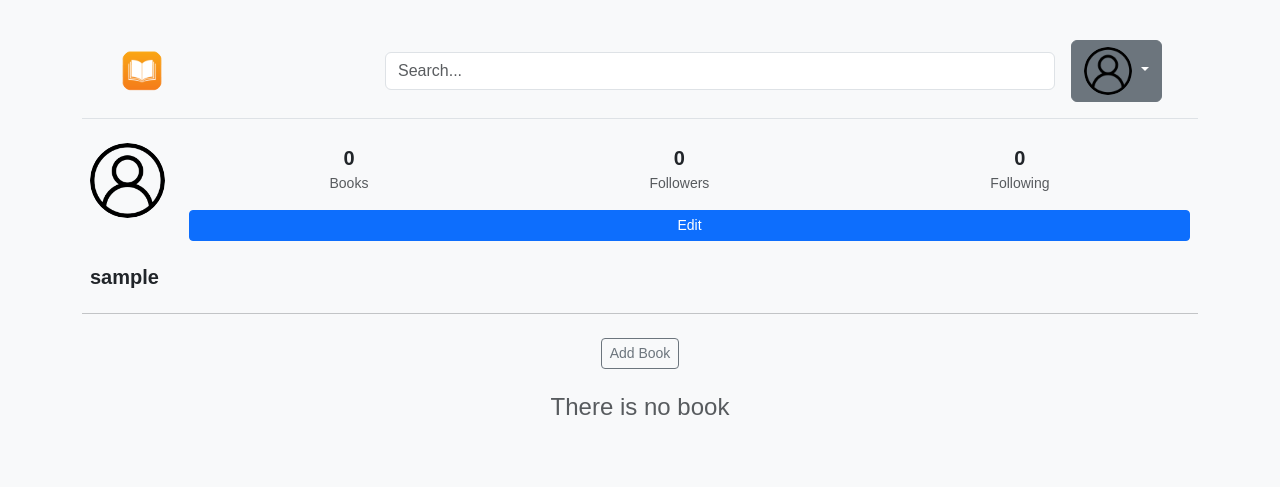
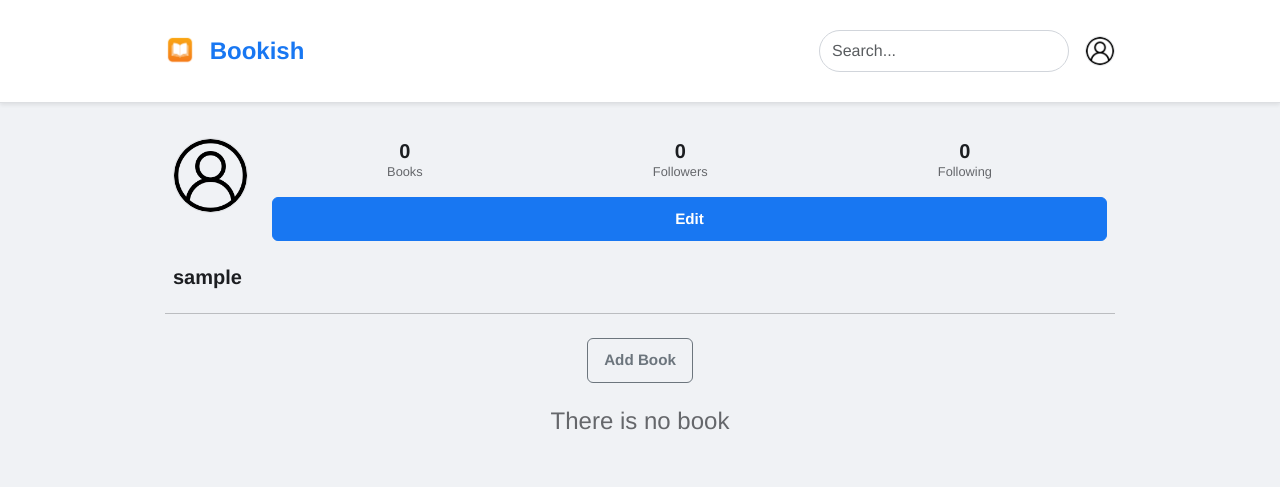
Before and after one commit to arxiveprojects/bookish, a Django app: page /profile/ in a window 1280 px wide. Shown: the top 487 px of the page. Run offline with Django 5.2, Linux system fonts and the light colour scheme; the visitor is signed in with stand-in values (Sample User, id 1); data comes from the database, SQL or seed files in the repository; data that the repository does not hold is empty; parts of the project's set-up code (start-up, migrations or seed data) failed here and were passed over; some libraries are stand-ins or nearby versions.

Commit message:
fixing navbar

```diff
--- /dev/null
+++ b/static/css/instagram_style.css
@@ -0,0 +1,251 @@
+/* Global Styles */
+:root {
+    --meta-gray-background: #f0f2f5;
+    --meta-card-background: #ffffff;
+    --meta-border-color: #dddfe2;
+    --meta-text-color: #1c1e21;
+    --meta-primary-blue: #1877f2;
+    --meta-hover-blue: #166fe5;
+    --meta-shadow-light: rgba(0, 0, 0, 0.08);
+    --meta-shadow-medium: rgba(0, 0, 0, 0.12);
+    --meta-border-radius-sm: 6px;
+    --meta-border-radius-md: 8px;
+    --meta-border-radius-lg: 12px;
+}
+
+body {
+    font-family: Helvetica, Arial, sans-serif; /* Meta's preferred font stack */
+    background-color: var(--meta-gray-background);
+    color: var(--meta-text-color);
+    line-height: 1.3;
+    -webkit-font-smoothing: antialiased;
+    -moz-osx-font-smoothing: grayscale;
+    padding-top: 70px; /* Adjust based on navbar height */
+}
+
+.container {
+    max-width: 980px; /* Slightly wider for a more spacious feel */
+    margin-top: 20px;
+    margin-bottom: 20px;
+    padding-left: 15px;
+    padding-right: 15px;
+}
+
+/* Card-like elements */
+.card {
+    background-color: var(--meta-card-background);
+    border: 1px solid var(--meta-border-color);
+    border-radius: var(--meta-border-radius-lg);
+    box-shadow: 0 2px 4px var(--meta-shadow-light), 0 8px 16px var(--meta-shadow-light); /* More pronounced, but soft shadow */
+    margin-bottom: 20px;
+    overflow: hidden; /* Ensures content respects border-radius */
+}
+
+.card-header {
+    background-color: var(--meta-card-background);
+    border-bottom: 1px solid var(--meta-border-color);
+    padding: 15px 20px;
+    font-weight: 600;
+    font-size: 1.1rem;
+}
+
+.card-footer {
+    background-color: var(--meta-card-background);
+    border-top: 1px solid var(--meta-border-color);
+    padding: 15px 20px;
+}
+
+/* Buttons */
+.btn {
+    border-radius: var(--meta-border-radius-sm);
+    font-weight: 600;
+    padding: 10px 16px;
+    transition: all 0.2s ease-in-out;
+    cursor: pointer;
+    font-size: 0.95rem;
+}
+
+.btn-primary {
+    background-color: var(--meta-primary-blue);
+    border-color: var(--meta-primary-blue);
+    color: #ffffff;
+}
+
+.btn-primary:hover {
+    background-color: var(--meta-hover-blue);
+    border-color: var(--meta-hover-blue);
+    transform: translateY(-1px); /* Subtle lift effect */
+    box-shadow: 0 2px 4px var(--meta-shadow-light);
+}
+
+.btn-outline-primary {
+    color: var(--meta-primary-blue);
+    border-color: var(--meta-primary-blue);
+    background-color: transparent;
+}
+
+.btn-outline-primary:hover {
+    background-color: var(--meta-primary-blue);
+    color: #ffffff;
+    transform: translateY(-1px);
+    box-shadow: 0 2px 4px var(--meta-shadow-light);
+}
+
+.btn-link {
+    color: var(--meta-primary-blue);
+    text-decoration: none;
+}
+
+.btn-link:hover {
+    text-decoration: underline;
+}
+
+/* Forms */
+.form-control {
+    border: 1px solid var(--meta-border-color);
+    border-radius: var(--meta-border-radius-sm);
+    padding: 12px 15px;
+    background-color: #f5f6f7; /* Light input background */
+    color: var(--meta-text-color);
+    transition: border-color 0.2s ease-in-out, box-shadow 0.2s ease-in-out;
+}
+
+.form-control:focus {
+    border-color: var(--meta-primary-blue);
+    box-shadow: 0 0 0 1px var(--meta-primary-blue); /* Thin blue focus ring */
+    background-color: var(--meta-card-background);
+}
+
+/* Navigation/Header */
+.navbar {
+    background-color: var(--meta-card-background);
+    border-bottom: 1px solid var(--meta-border-color);
+    box-shadow: 0 2px 4px var(--meta-shadow-light);
+    padding: 10px 0;
+}
+
+.navbar-brand {
+    font-weight: 700;
+    color: var(--meta-primary-blue);
+    font-size: 1.5rem;
+}
+
+.nav-link {
+    color: var(--meta-text-color);
+    font-weight: 500;
+    padding: 8px 12px;
+    border-radius: var(--meta-border-radius-sm);
+}
+
+.nav-link:hover {
+    background-color: var(--meta-gray-background);
+    color: var(--meta-text-color);
+}
+
+/* Profile Image/Avatar */
+.rounded-circle {
+    object-fit: cover;
+    border: 1px solid var(--meta-border-color);
+}
+
+/* Utility classes for spacing and alignment */
+.mb-4 { margin-bottom: 1.5rem !important; }
+.mt-4 { margin-top: 1.5rem !important; }
+.py-4 { padding-top: 1.5rem !important; padding-bottom: 1.5rem !important; }
+.px-3 { padding-left: 1rem !important; padding-right: 1rem !important; }
+
+/* Custom scrollbar for chat */
+#chat-box::-webkit-scrollbar {
+    width: 8px;
+}
+
+#chat-box::-webkit-scrollbar-track {
+    background: var(--meta-gray-background);
+    border-radius: 10px;
+}
+
+#chat-box::-webkit-scrollbar-thumb {
+    background: #888;
+    border-radius: 10px;
+}
+
+#chat-box::-webkit-scrollbar-thumb:hover {
+    background: #555;
+}
+
+/* Message bubbles */
+.message-bubble {
+    padding: 10px 15px;
+    border-radius: 18px; /* More rounded corners for bubbles */
+    margin-bottom: 8px;
+    max-width: 75%;
+    word-wrap: break-word;
+}
+
+.message-bubble.user {
+    background-color: var(--meta-primary-blue);
+    color: #ffffff;
+    margin-left: auto;
+    border-bottom-right-radius: 4px; /* Pointed corner for user message */
+}
+
+.message-bubble.ai {
+    background-color: var(--meta-gray-background);
+    color: var(--meta-text-color);
+    margin-right: auto;
+    border-bottom-left-radius: 4px; /* Pointed corner for AI message */
+}
+
+/* Adjustments for specific elements */
+.form-check-input:checked {
+    background-color: var(--meta-primary-blue);
+    border-color: var(--meta-primary-blue);
+}
+
+.progress-bar {
+    background-color: var(--meta-primary-blue);
+}
+
+.text-danger {
+    color: #fa383e !important; /* A more vibrant red for errors */
+}
+
+.text-muted {
+    color: #65676b !important; /* Darker muted text */
+}
+
+.fw-bold {
+    font-weight: 700 !important;
+}
+
+.fw-semibold {
+    font-weight: 600 !important;
+}
+
+.small {
+    font-size: 0.8rem !important;
+}
+
+.h6 {
+    font-size: 1rem !important;
+}
+
+.h5 {
+    font-size: 1.1rem !important;
+}
+
+.h4 {
+    font-size: 1.25rem !important;
+}
+
+.h3 {
+    font-size: 1.5rem !important;
+}
+
+.h2 {
+    font-size: 1.75rem !important;
+}
+
+.h1 {
+    font-size: 2rem !important;
+}
--- a/templates/_base.html
+++ b/templates/_base.html
@@ -10,8 +10,9 @@
     <!-- Bootstrap CSS -->
     <link rel="stylesheet" href="{% static 'css/bootstrap.min.css' %}" >
     <link rel="stylesheet" href="{% static 'css/base.css' %}" />
+    <link rel="stylesheet" href="{% static 'css/instagram_style.css' %}" />
   </head>
-  <body class="bg-light text-dark">
+  <body>
 
     <div class="container py-4">
       {% include "_header.html" %} {% block content %} {% endblock content %}
--- a/templates/_header.html
+++ b/templates/_header.html
@@ -1,16 +1,13 @@
 {% load static %}
-<header class="py-3 sticky-top bg-light px-4 top-0 mb-3 border-bottom">
+<header class="navbar fixed-top">
     <div class="container">
-        <div class="row align-items-center">
-            <div class="col-md-3">
-                <a href="{% url 'book_list' %}" class="mb-2 md-mb-0 text-dark text-decoration-none">
-                    <img src="{% static 'img/favicon.png' %}" alt="book logo" width="48" height="48" class="rounded-circle">
+        <a class="navbar-brand" href="{% url 'book_list' %}">
+            <img src="{% static 'img/favicon.png' %}" alt="book logo" width="30" height="30" class="d-inline-block align-top me-2">
+            Bookish
         </a>
-            </div>
-            <div class="col-md-9">
-                <div class="d-flex align-items-center justify-content-between">
-                    <form action="{% url 'book_search' %}" method="get" class="w-100 me-3" role="search">
-                        <input name="q" class="form-control" placeholder="Search..." aria-label="Search">
+        <div class="d-flex align-items-center ms-auto">
+            <form action="{% url 'book_search' %}" method="get" class="d-flex me-3">
+                <input name="q" class="form-control rounded-pill" type="search" placeholder="Search..." aria-label="Search" style="width: 250px;">
             </form>
             {% if not request.user.is_authenticated %}
                 <a href="{% url 'login' %}" class="btn btn-primary">
@@ -18,11 +15,11 @@
                 </a>
             {% else %}
                 <div class="dropdown">
-                            <button id="user-menu-button" class="btn btn-secondary dropdown-toggle" type="button" data-bs-toggle="dropdown" aria-expanded="false">
+                    <button id="user-menu-button" class="btn btn-link p-0 border-0" type="button" data-bs-toggle="dropdown" aria-expanded="false">
                         {% if request.user.image %}
-                                    <img src="{{request.user.image.url}}" alt="user dp" width="48" height="48" class="rounded-circle">
+                            <img src="{{request.user.image.url}}" alt="user dp" width="30" height="30" class="rounded-circle">
                         {% else %}
-                                    <img src="{% static 'img/user.png' %}" alt="not available" width="48" height="48" class="rounded-circle">
+                            <img src="{% static 'img/user.png' %}" alt="not available" width="30" height="30" class="rounded-circle">
                         {% endif %}
                     </button>
                     <ul class="dropdown-menu dropdown-menu-end" aria-labelledby="user-menu-button">
@@ -44,6 +41,4 @@
             {% endif %}
         </div>
     </div>
-        </div>
-    </div>
 </header>
```
Also changed, not shown: templates/books/book_list.html (+1 -14 lines), templates/partial/_book_list.html (added, +14 -0 lines). Lines whose indentation alone changed are shown as unchanged.
